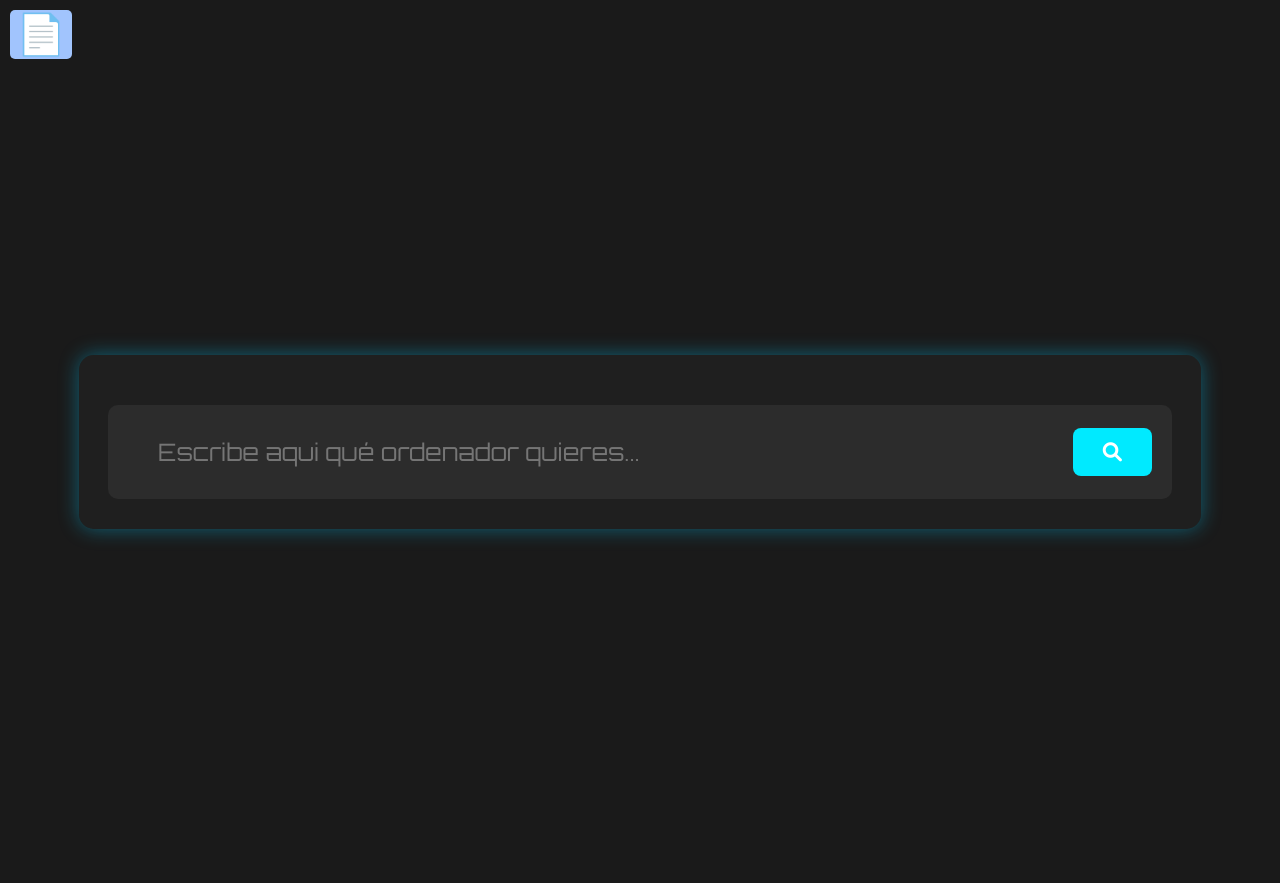
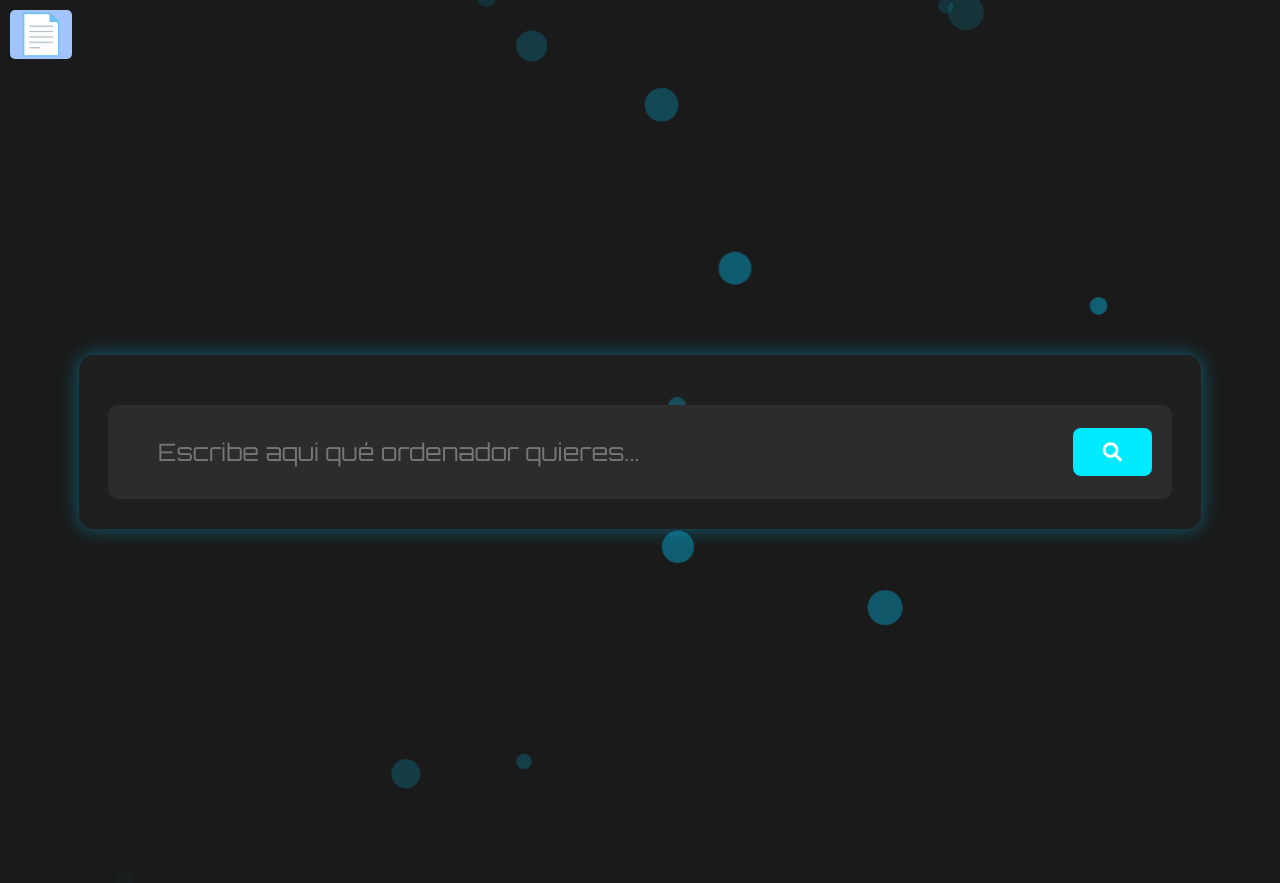
Before and after one commit to MariooSA/django_ordenadores_ia, a Django app: page /chatbot/ in a window 1280 px wide. Run offline with Django 5.2, Linux system fonts and the light colour scheme.

Commit message:
commit final

```diff
--- a/core/templates/core/chat.html
+++ b/core/templates/core/chat.html
@@ -236,10 +278,45 @@
             background: #858585;
             /* Color de la manija al pasar el mouse */
         }
+
+        .floating-container {
+            position: absolute;
+            width: 100%;
+            height: 100%;
+            overflow: hidden;
+            z-index: -1;
+        }
+
+        .floating-element {
+            position: absolute;
+            width: 20px;
+            height: 20px;
+            background: rgba(0, 204, 255, 0.4);
+            border-radius: 50%;
+            opacity: 0.6;
+            animation: float 10s infinite ease-in-out;
+        }
+
+        @keyframes float {
+            0% {
+                transform: translateY(100vh) translateX(0) scale(0.8);
+                opacity: 0;
+            }
+
+            50% {
+                opacity: 1;
+            }
+
+            100% {
+                transform: translateY(-10vh) translateX(30px) scale(1.2);
+                opacity: 0;
+            }
+        }
     </style>
 </head>
 
 <body>
+    <div class="floating-container"></div>
     <div class="container">
         <!-- Formulario del chatbot -->
         <form method="post">
@@ -284,6 +361,15 @@
     </div>
 
     <script>
+        document.addEventListener('DOMContentLoaded', () => {
+            const laptopCardsContainer = document.getElementById('laptop-cards-container');
+            const laptopCards = laptopCardsContainer.querySelectorAll('.laptop-card');
+
+            if (laptopCards.length < 3) {
+                laptopCardsContainer.classList.add('center-cards');
+            }
+        });
+
         // Script para hacer que el contenedor de las tarjetas sea arrastrable
         const laptopCardsContainer = document.getElementById('laptop-cards-container');
         let isDragging = false;
@@ -314,6 +400,30 @@
             laptopCardsContainer.scrollLeft = scrollLeft - walk;
         });
     </script>
+    <script>
+        // Crear elementos flotantes
+        const container = document.querySelector('.floating-container');
+
+        function createFloatingElements() {
+            for (let i = 0; i < 15; i++) {
+                let bubble = document.createElement('div');
+                bubble.classList.add('floating-element');
+                let size = Math.random() * 30 + 10; // Tamaño aleatorio entre 10px y 40px
+                let posX = Math.random() * window.innerWidth;
+                let duration = Math.random() * 5 + 5; // Entre 5s y 10s
+
+                bubble.style.width = `${size}px`;
+                bubble.style.height = `${size}px`;
+                bubble.style.left = `${posX}px`;
+                bubble.style.animationDuration = `${duration}s`;
+                bubble.style.animationDelay = `${Math.random() * 5}s`;
+
+                container.appendChild(bubble);
+            }
+        }
+
+        createFloatingElements();
+    </script>
 </body>
 
 </html>
--- a/core/utils.py
+++ b/core/utils.py
@@ -14,7 +14,6 @@
 
 openai_endpoint = AI_ENDPOINT
 openai_api_key = AI_KEY
-
 
 client = AzureOpenAI(
         azure_endpoint=openai_endpoint,
@@ -400,7 +399,6 @@
             "MaxPantalla": "SELECT TOP 3 * FROM Ordenadores ORDER BY Pulgadas DESC",
             "MinPantalla": "SELECT TOP 3 * FROM Ordenadores ORDER BY Pulgadas ASC"
         }
-
         if intent in intent_queries:
             sql_query = intent_queries[intent]
             print(f"Executing Intent Query: {sql_query}")
@@ -408,7 +406,6 @@
             results = cursor.fetchall()
             conn.close()
             return results  # Devuelve los resultados directamente
-
     else:
         # Si no hay "Intent", se ejecuta la consulta con filtros dinámicos
         conditions = []
@@ -562,7 +559,7 @@
     response_fields = client.chat.completions.create(
         model=AI_MODEL,
         messages=[
-            {"role": "system", "content": f"Translate the following laptop specification fields to {target_language}. Keep the format: 'Original: Translation'."},
+            {"role": "system", "content": f"Translate the following laptop specification fields to {target_language}. Keep the format: 'Original: Translation'. You should translate only the words, and do not add any extra text"},
             {"role": "user", "content": fields_to_translate}
         ]
     )
```
Also changed, not shown: other parts of core/templates/core/chat.html (+56 -14 lines), core/views.py (+1 -1 lines).
